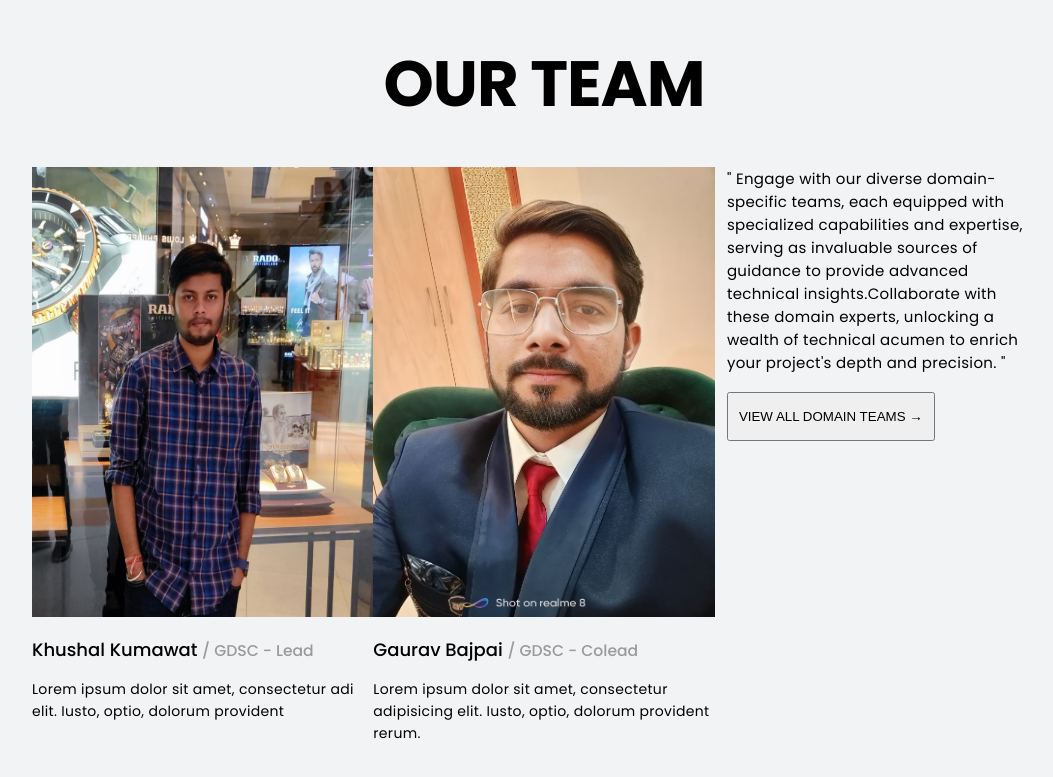
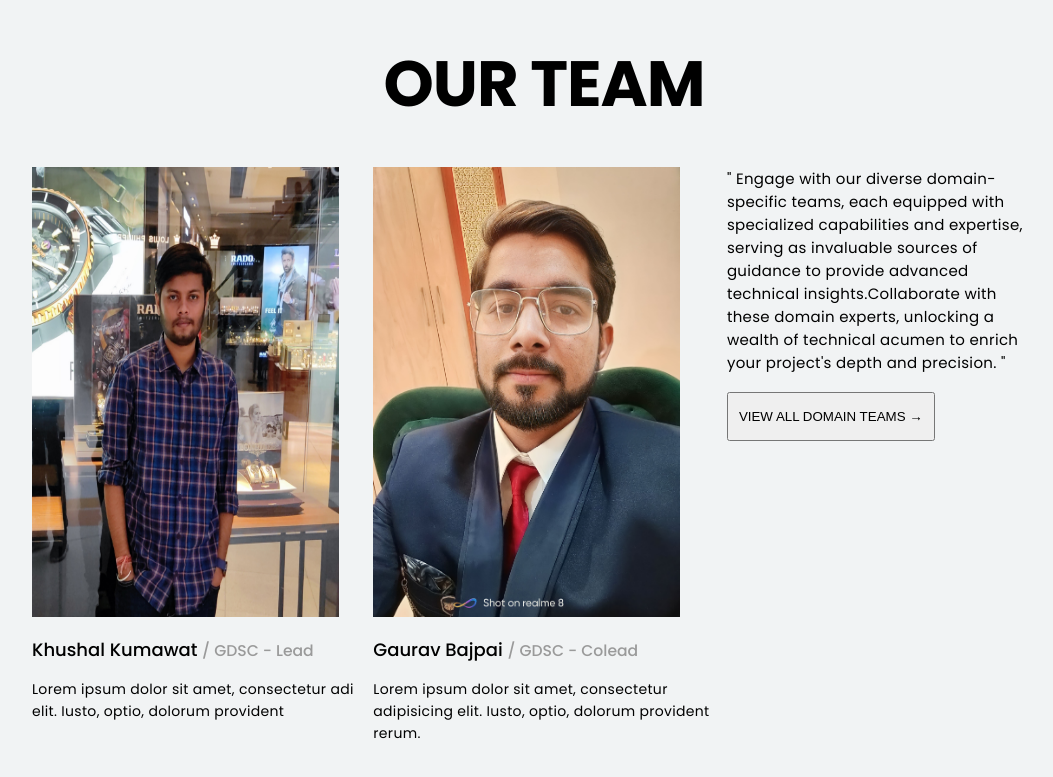
Before and after one commit to mangalamraj/GDSC_Main, a React (Create React App) app in the folder my-app/: page / in a window 1280 px wide. Shown: the part 2150-2927 px from the top of the page, without its empty margins (96-1149 px from the left). Built offline with nearby package versions, Linux system fonts and the light colour scheme.

Commit message:
Bug fixes

```diff
--- a/my-app/src/components/Team/team.css
+++ b/my-app/src/components/Team/team.css
@@ -46,11 +46,10 @@
 }
 .personal_image img{
     height:450px;
-    width: 100%;
+    width: 90%;
     background-position: center;
+}
 
-
-}
 .t_det{
  padding-top: 10px;
 }
@@ -133,4 +132,11 @@ small{
 .main_card2{
     width:100%;
 }
+.personal_image img{
+
+    width: 100%;
+
+
+
 }
+}
--- a/my-app/src/teamComponents/teamCards/teamcards.css
+++ b/my-app/src/teamComponents/teamCards/teamcards.css
@@ -46,7 +46,7 @@
 }
 .personal_image img{
     height:450px;
-    width: 100%;
+    width: 90%;
 
 
 }
@@ -229,4 +229,8 @@ margin: 10px 3% 0 0;
     border-bottom: 1px solid grey;
 
 }
+.personal_image img{
+    height:450px;
+    width: 100%;
 }
+}
```
